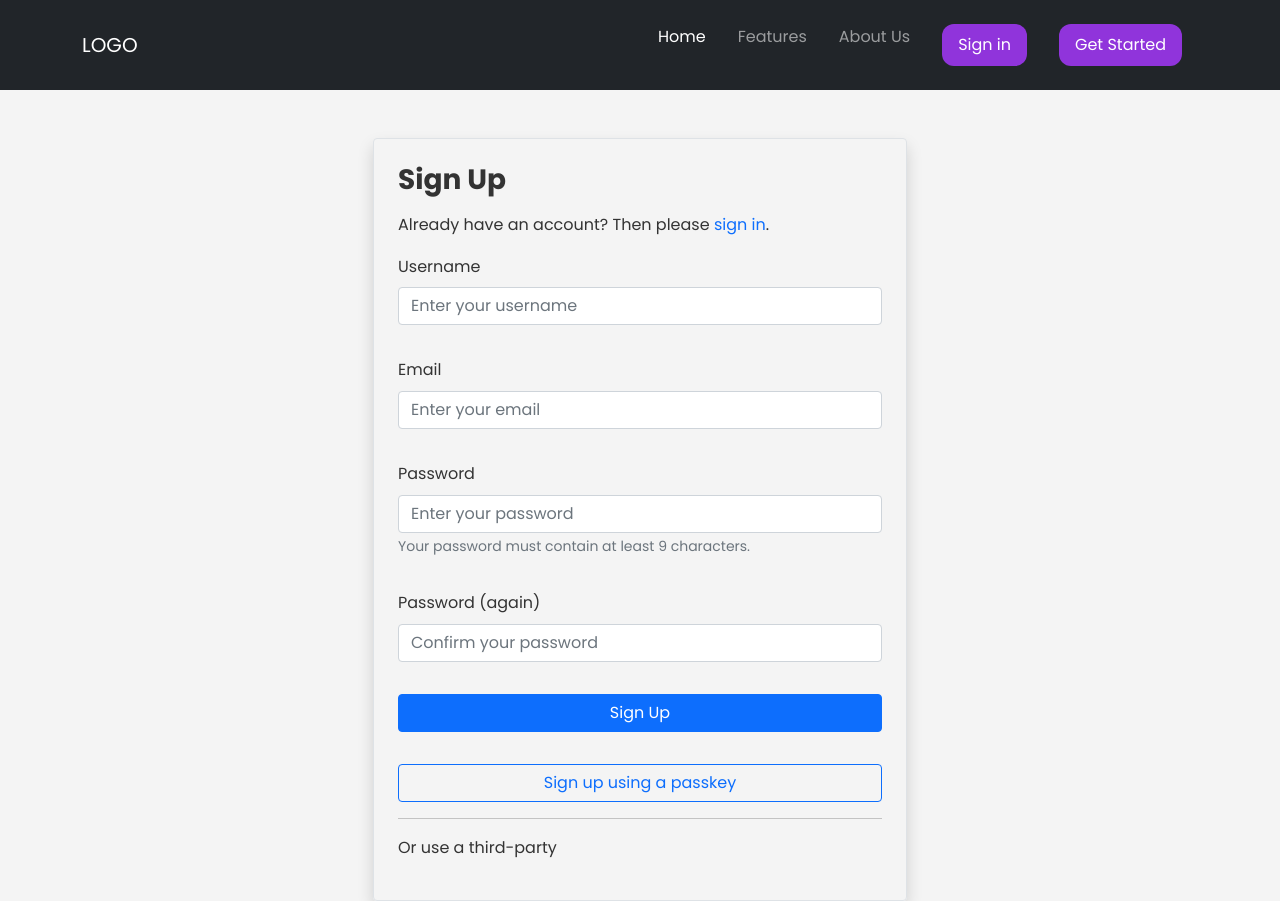
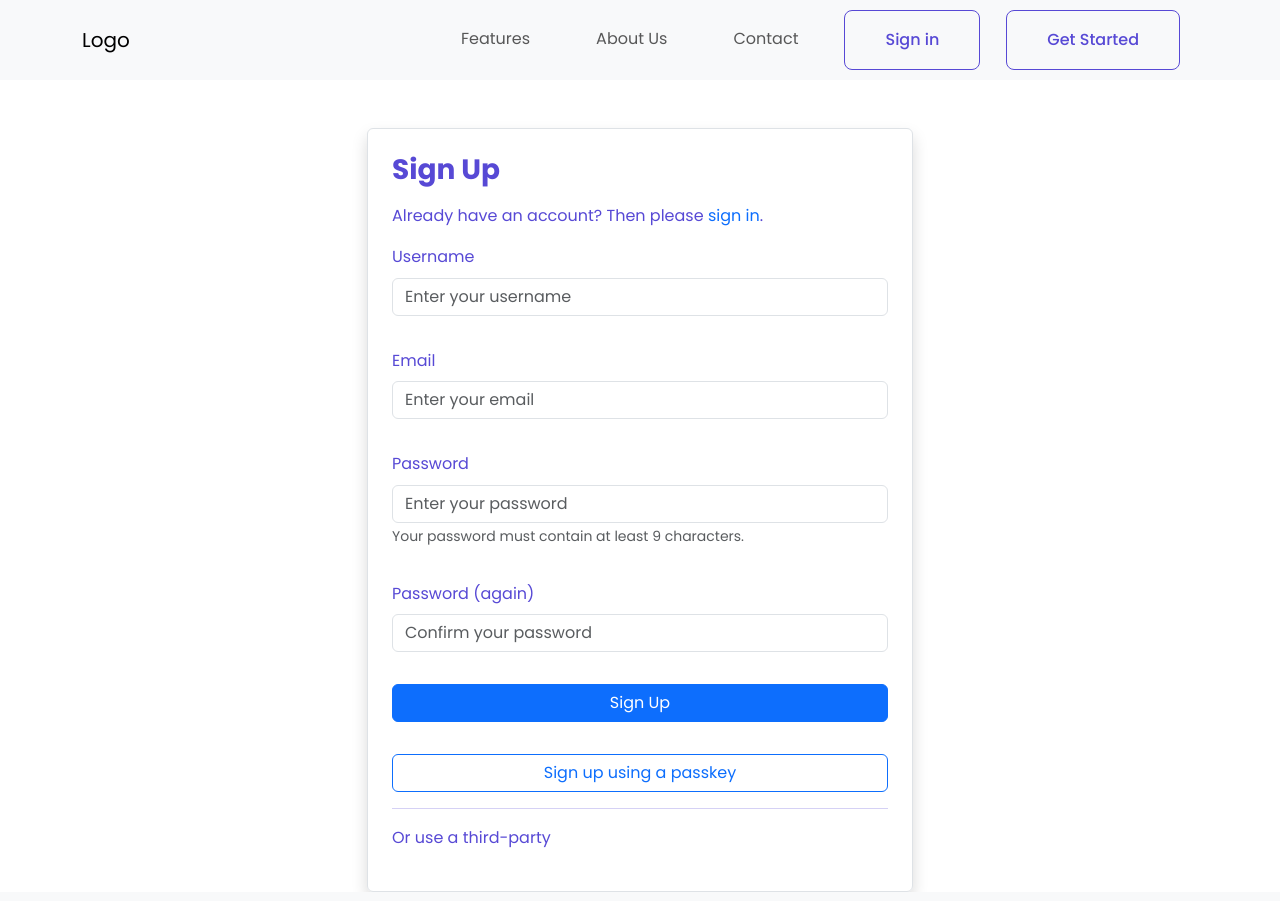
Before and after one commit to RajGajjar-01/Kanban, a Django app: page /user/register/ in a window 1280 px wide. Run offline with Django 5.2, Linux system fonts and the light colour scheme.

Commit message:
feature-page half completed

```diff
--- /dev/null
+++ b/KanbanBoardApp/board/static/board/header.css
@@ -0,0 +1,19 @@
+.navbar-nav .nav-style {
+    padding: 16px 20px;
+    margin-right: 10px;
+}
+
+.navbar-nav .nav-button {
+    color: var(--color-text);
+    font-weight: 500;
+    padding: 16px 40px;
+    margin-right: 10px;
+    border: 1px solid #5749D5;
+    border-radius: 8px;
+    transition: all;
+}
+
+.nav-button:hover {
+    background-color: #5749D5;
+    color: white;
+}
--- a/KanbanBoardApp/board/static/board/main.css
+++ b/KanbanBoardApp/board/static/board/main.css
@@ -1,18 +1,14 @@
 @import url('https://fonts.googleapis.com/css2?family=Poppins:ital,wght@0,100;0,200;0,300;0,400;0,500;0,600;0,700;0,800;0,900;1,100;1,200;1,300;1,400;1,500;1,600;1,700;1,800;1,900&display=swap');
 
 :root {
-    --color-primary: #9034db;
-    --color-secondary: #6b2ecc;
     --color-accent: #e67e22;
-    --color-text: #333333;
+    --color-text: #5749D5;
     --color-text-light: #ffffff;
-    --color-background: #f4f4f4;
+    --color-background: #B2ABEB;
     --color-border: #dddddd;
     --color-error: #e74c3c;
-    --color-success: #27ae60;
-    --color-warning: #f1c40f;
 
-    --font-family: 'Poppins';
+    --font-family-primary: 'Poppins';
     --font-size-base: 16px;
     --font-size-small: 0.875rem;
     --font-size-medium: 1rem;
@@ -36,7 +32,7 @@
     --shadow-medium: 0 4px 8px rgba(0, 0, 0, 0.2);
     --shadow-large: 0 8px 16px rgba(0, 0, 0, 0.3);
 
-    --transition-duration: 0.2s;
+    --transition-duration: 0.3s;
     --transition-timing-function: ease-in-out;
 }
 
@@ -47,23 +43,38 @@
 }
 
 body {
-    font-family: var(--font-family);
+    font-family: var(--font-family-primary);
     font-size: var(--font-size-base);
     color: var(--color-text);
-    background-color: var(--color-background);
     line-height: 1.6;
 }
 
-h1, h2, h3, h4, h5, h6 {
-    font-family: var(--font-family);
+h1,
+h2,
+h3,
+h4,
+h5,
+h6 {
+    font-family: var(--font-family-secondary);
     font-weight: var(--font-weight-bold);
     margin-bottom: var(--spacing-medium);
 }
 
-  h1 { font-size: var(--font-size-xlarge); }
-  h2 { font-size: var(--font-size-large); }
-  h3 { font-size: var(--font-size-medium); }
-  h4 { font-size: var(--font-size-small); }
+h1 {
+    font-size: var(--font-size-xlarge);
+}
+
+h2 {
+    font-size: var(--font-size-large);
+}
+
+h3 {
+    font-size: var(--font-size-medium);
+}
+
+h4 {
+    font-size: var(--font-size-small);
+}
 
 p {
     margin-bottom: var(--spacing-medium);
@@ -79,25 +90,27 @@ a:hover {
     color: var(--color-secondary);
 }
 
-.button {
+button {
     padding: var(--spacing-small) var(--spacing-medium);
-    border-radius: var(--border-radius-large);
-    border: none;
+    border: var(--border-width) solid var(--color-border);
+    border-radius: var(--border-radius-small);
     background-color: var(--color-primary);
     color: var(--color-text-light);
     cursor: pointer;
     transition: background-color var(--transition-duration) var(--transition-timing-function);
 }
 
-.button:hover {
-    background-color: var(--color-secondary);
+button:hover {
+    background-color: var(--color-background);
 }
 
-input, textarea, select {
-    padding: var(--spacing-medium);
+input,
+textarea,
+select {
+    padding: var(--spacing-small);
     border: var(--border-width) solid var(--color-border);
     border-radius: var(--border-radius-small);
-    font-family: var(--font-family);
+    font-family: var(--font-family-primary);
     font-size: var(--font-size-base);
 }
 
@@ -105,10 +118,26 @@ input, textarea, select {
     text-align: center;
 }
 
-  .mt-small { margin-top: var(--spacing-small); }
-  .mt-medium { margin-top: var(--spacing-medium); }
-  .mt-large { margin-top: var(--spacing-large); }
+.mt-small {
+    margin-top: var(--spacing-small);
+}
 
-  .mb-small { margin-bottom: var(--spacing-small); }
-  .mb-medium { margin-bottom: var(--spacing-medium); }
-  .mb-large { margin-bottom: var(--spacing-large); }
+.mt-medium {
+    margin-top: var(--spacing-medium);
+}
+
+.mt-large {
+    margin-top: var(--spacing-large);
+}
+
+.mb-small {
+    margin-bottom: var(--spacing-small);
+}
+
+.mb-medium {
+    margin-bottom: var(--spacing-medium);
+}
+
+.mb-large {
+    margin-bottom: var(--spacing-large);
+}
--- a/KanbanBoardApp/board/templates/board/Base.html
+++ b/KanbanBoardApp/board/templates/board/Base.html
@@ -1,79 +1,4 @@
-{% load static %}
+{% include "board/Header.html" %}
 
-<!DOCTYPE html>
-<html lang="en">
-<head>
-    <meta charset="UTF-8">
-    <meta name="viewport" content="width=device-width, initial-scale=1.0">
-
-    <!-- Bootstrap CSS -->
-    <link href="https://cdn.jsdelivr.net/npm/bootstrap@5.0.2/dist/css/bootstrap.min.css" rel="stylesheet" integrity="sha384-EVSTQN3/azprG1Anm3QDgpJLIm9Nao0Yz1ztcQTwFspd3yD65VohhpuuCOmLASjC" crossorigin="anonymous">
-
-    <link rel="stylesheet" href="{% static 'board/main.css' %}">
-
-    {% if title %}
-        <title>{{ title }} | Logo</title>
-    {% else %}
-        <title>Logo</title>
-    {% endif %}
-
-</head>
-
-<body>
-    <nav class="navbar navbar-expand-lg navbar-dark bg-dark p-3">
-        <div class="container">
-          <a class="navbar-brand" href="#">LOGO</a>
-          <button class="navbar-toggler" type="button" data-bs-toggle="collapse" data-bs-target="#navbarNavDropdown" aria-controls="navbarNavDropdown" aria-expanded="false" aria-label="Toggle navigation">
-            <span class="navbar-toggler-icon"></span>
-          </button>
-
-          <div class=" collapse navbar-collapse" id="navbarNavDropdown">
-            <ul class="navbar-nav ms-auto d-flex align-item-center">
-              <li class="nav-item">
-                <a class="nav-link mx-2 active" aria-current="page" href="#">Home</a>
-              </li>
-              <li class="nav-item">
-                <a class="nav-link mx-2" href="#">Features</a>
-              </li>
-              <li class="nav-item">
-                <a class="nav-link mx-2" href="#">About Us</a>
-              </li>
-
-              {% if user.is_authenticated %}
-                <li class="nav-item">
-                    <a class="nav-link mx-2" href="{% url 'user-logout' %}">
-                        <button class="button">Logout</button>
-                    </a>
-                </li>
-                <li class="nav-item">
-                    <a class="nav-link mx-2" href="{% url 'user-profile' %}">
-                        <button class="button">Profile</button>
-                    </a>
-                </li>
-              {% else %}
-                <li class="nav-item">
-                    <a class="nav-link mx-2" href="{% url 'user-login' %}">
-                        <button class="button">Sign in</button>
-                    </a>
-                </li>
-                <li class="nav-item">
-                    <a class="nav-link mx-2" href="{% url 'user-register' %}">
-                        <button class="button">Get Started</button>
-                    </a>
-                </li>
-              {% endif %}
-            </ul>
-          </div>
-        </div>
-    </nav>
-
-    <div class="container mt-5">
-        {% block content %}{% endblock %}
-    </div>
-
-    <!-- Separate Popper and Bootstrap JS -->
-    <script src="https://cdn.jsdelivr.net/npm/@popperjs/core@2.9.2/dist/umd/popper.min.js" integrity="sha384-IQsoLXl5PILFhosVNubq5LC7Qb9DXgDA9i+tQ8Zj3iwWAwPtgFTxbJ8NT4GN1R8p" crossorigin="anonymous"></script>
-    <script src="https://cdn.jsdelivr.net/npm/bootstrap@5.0.2/dist/js/bootstrap.min.js" integrity="sha384-cVKIPhGWiC2Al4u+LWgxfKTRIcfu0JTxR+EQDz/bgldoEyl4H0zUF0QKbrJ0EcQF" crossorigin="anonymous"></script>
-</body>
-
-</html>
+{% block content %}
+{% endblock content %}
--- /dev/null
+++ b/KanbanBoardApp/board/templates/board/Header.html
@@ -0,0 +1,62 @@
+{% load static %}
+
+<!DOCTYPE html>
+<html lang="en">
+  <head>
+    <meta charset="UTF-8" />
+    <meta name="viewport" content="width=device-width, initial-scale=1.0" />
+
+    <!-- Bootstrap CSS -->
+    <link rel="stylesheet" href="https://cdn.jsdelivr.net/npm/bootstrap@5.3.0/dist/css/bootstrap.min.css" />
+    <link rel="stylesheet" type="text/css" href="{% static 'board/header.css' %}" />
+    <link rel="stylesheet" type="text/css" href="{% static 'board/main.css' %}" />
+
+    {% if title %}
+      <title>{{ title }} | Logo</title>
+    {% else %}
+      <title>Logo</title>
+    {% endif %}
+  </head>
+  <body data-bs-spy="scroll" data-bs-target=".navbar" data-bs-offset="100">
+    <!-- navbar -->
+    <nav class="navbar navbar-expand-lg bg-light sticky-top" style="height: 80px;">
+      <div class="container">
+        <a class="navbar-brand" href="#">Logo</a>
+        <button class="navbar-toggler" type="button" data-bs-toggle="collapse" data-bs-target="#navbarNav"><span class="navbar-toggler-icon"></span></button>
+        <div class="collapse navbar-collapse" id="navbarNav">
+          <ul class="navbar-nav ms-auto">
+            <li class="nav-item nav-style">
+              <a class="nav-link" href="#feature">Features</a>
+            </li>
+            <li class="nav-item nav-style">
+              <a class="nav-link" href="#">About Us</a>
+            </li>
+            <li class="nav-item nav-style">
+              <a class="nav-link" href="#">Contact</a>
+            </li>
+
+            {% if user.is_authenticated %}
+              <li class="nav-item">
+                <a class="nav-link" href="#"><button type="button" class="nav-button">Logout</button></a>
+              </li>
+
+              <li class="nav-item">
+                <a class="nav-link" href="{% url 'user-profile' %}"><button type="button" class="nav-button">Profile</button></a>
+              </li>
+            {% else %}
+              <li class="nav-item">
+                <a class="nav-link" href="{% url 'user-login' %}"><button type="button" class="nav-button">Sign in</button></a>
+              </li>
+              <li class="nav-item">
+                <a class="nav-link" href="{% url 'user-register' %}"><button type="button" class="nav-button">Get Started</button></a>
+              </li>
+            {% endif %}
+          </ul>
+        </div>
+      </div>
+    </nav>
+
+    <!-- Bootstrap JS -->
+    <script src="https://cdn.jsdelivr.net/npm/bootstrap@5.3.0/dist/js/bootstrap.bundle.min.js"></script>
+  </body>
+</html>
--- a/KanbanBoardApp/board/views.py
+++ b/KanbanBoardApp/board/views.py
@@ -1,7 +1,7 @@
 from django.shortcuts import render
 
 def landing_view(request):
-    return render(request, 'board/Base.html')
+    return render(request, 'board/Landing.html')
 
 def home_view(request):
     pass
```
Also changed, not shown: KanbanBoardApp/board/static/board/landing.css (added, +20 -0 lines), KanbanBoardApp/board/templates/board/Landing.html (+50 -0 lines), KanbanBoardApp/board/static/board/footer.css (added), KanbanBoardApp/board/templates/board/Footer.html (added). Lines whose indentation alone changed are shown as unchanged.
